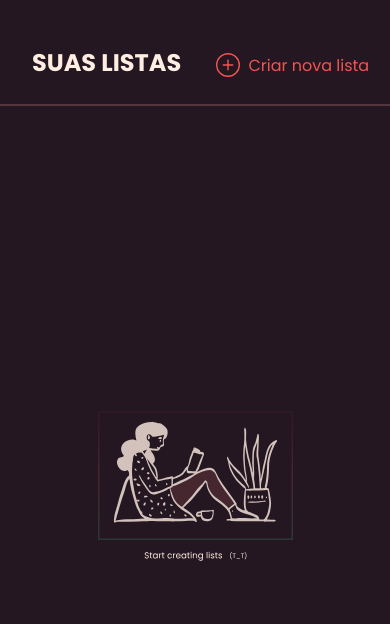
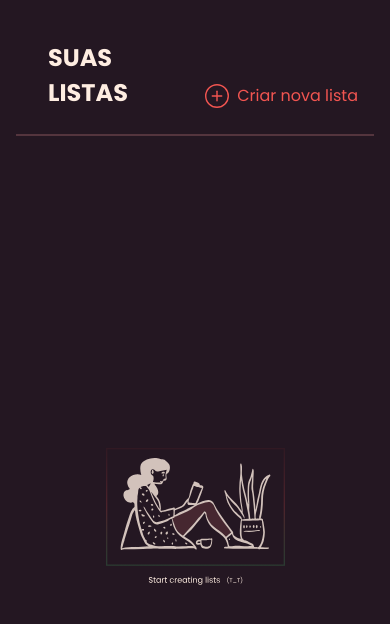
Before and after one commit to BenoGustavo/ToDo-Vue.js, a Vue app: page / in a window 390 px wide. Shown: the top 624 px of the page. Built offline with nearby package versions, Linux system fonts and the light colour scheme.

Commit message:
style: remove border class and adjust margin for responsive design

```diff
--- a/src/App.vue
+++ b/src/App.vue
@@ -1,5 +1,5 @@
 <template>
-  <main class="container border">
+  <main class="container">
     <router-view></router-view>
   </main>
 </template>
@@ -14,6 +14,12 @@ export default {
 @import "./assets/css/variables.scss";
 @import "./assets/css/animations.scss";
 
+@media (max-width: 1300px) {
+  main.container {
+    margin: 0 1rem;
+  }
+}
+
 body {
   background-color: var(--dark-900-color);
   font-family: var(--font-family);
@@ -21,10 +27,4 @@ body {
   font-size: var(--medium-font-size);
   color: var(--secondary-200-color);
 }
-
-@media screen and (max-width: 1300px) {
-  .border {
-    margin: 0 1rem;
-  }
-}
 </style>
```
